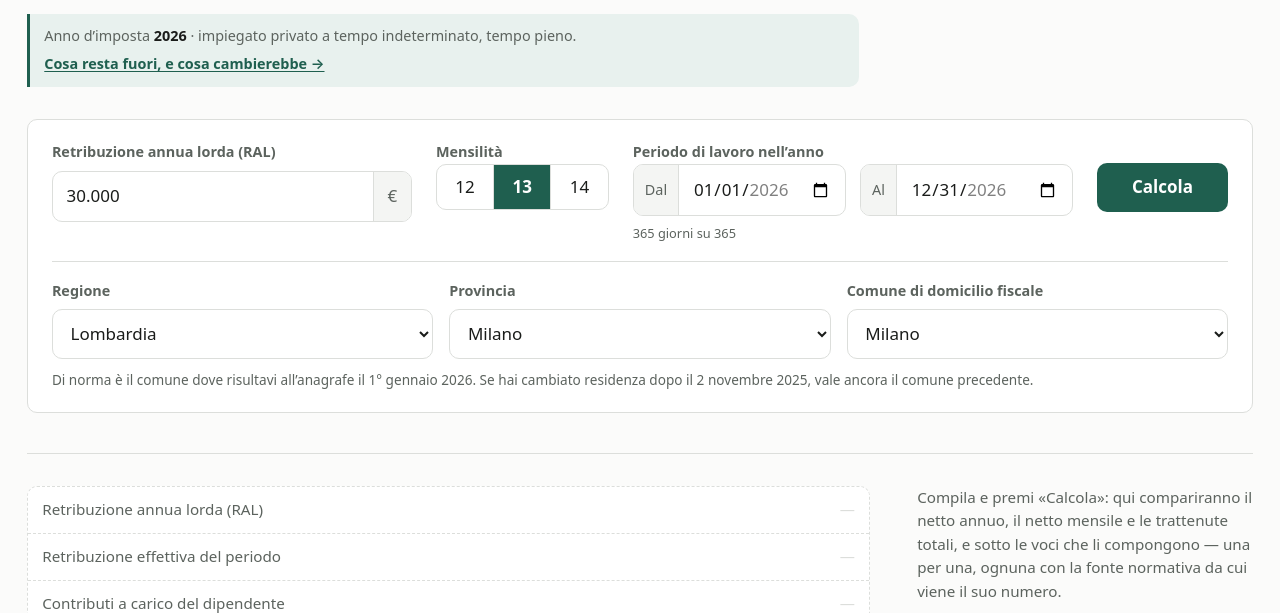
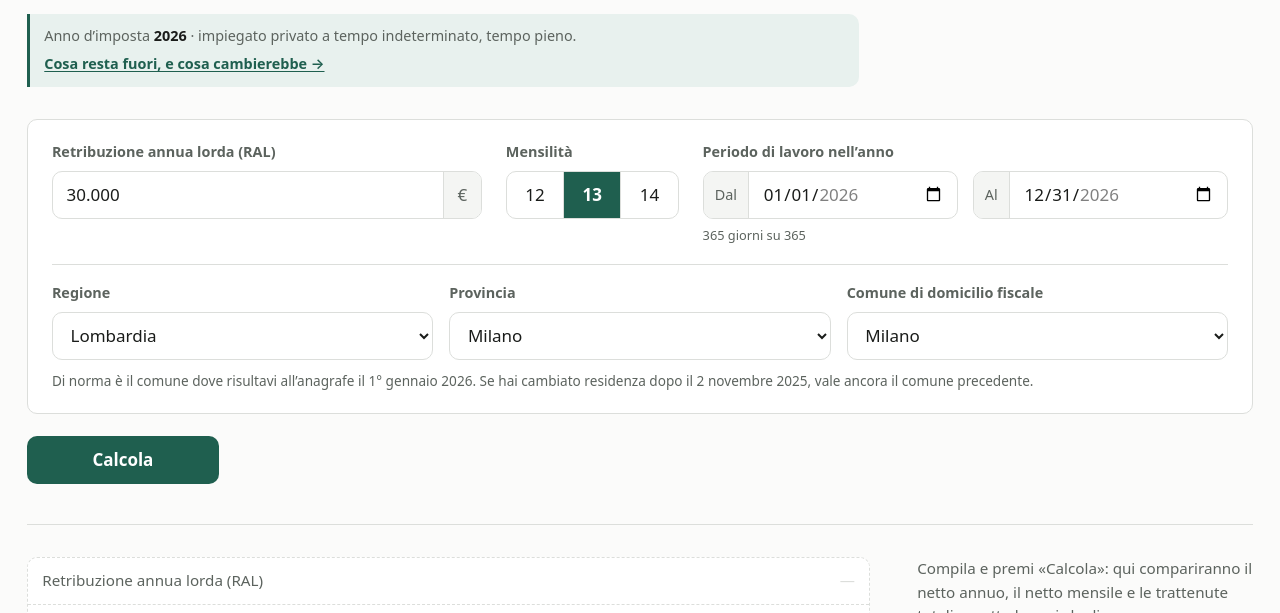
Before and after one commit to teodea/jethr-task, a website with bundled scripts: page index.html in a window 1280 px wide. Shown: the part 146-759 px from the top of the page. Built offline with nearby package versions, Linux system fonts and the light colour scheme.

Commit message:
fix: la barra ritrova il markup e i controlli un'altezza sola
Il commit del cruscotto (9b8b04e) aveva lasciato i file a meta': il CSS
sopra i 64rem disponeva una .cruscotto che nell'HTML non esisteva
ancora. Qui i campi entrano nel contenitore — e «Calcola» ne resta
fuori, perche' nella barra sarebbe il quinto controllo di una fila,
indistinguibile per posizione da una tendina.

Affiancati nella barra, campo di testo, segmenti, date e tendine
cadevano ognuno a una quota sua: tre padding diversi sommano tre
altezze diverse, e in colonna non si vede ma fianco a fianco si legge
tutta. L'altezza ora e' un valore dichiarato (--altezza-controllo) che
i controlli impongono al contenuto invece di riceverlo da lui; la
legenda dei fieldset riceve il distacco che il gap della griglia non
le da', perche' una legend non e' un grid item.

Co-Authored-By: Claude Fable 5 <noreply@anthropic.com>

```diff
--- a/index.html
+++ b/index.html
@@ -52,6 +52,12 @@
       </header>
 
       <form class="calcolatore" id="calcolatore" novalidate>
+        <!-- I campi stanno insieme dentro un contenitore, il bottone no: sopra i 1024px
+             questo diventa il cruscotto — la barra di controlli sotto l'intestazione — e
+             «Calcola» gli sta sotto, largo quanto lui. Da dentro la barra il bottone era il
+             quinto controllo di una fila, indistinguibile per posizione da una tendina; da
+             sotto e' l'unica cosa che si puo' premere. -->
+        <div class="cruscotto">
           <div class="campo">
             <label class="etichetta-campo" for="ral">Retribuzione annua lorda (RAL)</label>
             <div class="campo-valuta">
@@ -128,6 +134,7 @@
                  vive la data esatta, che il titolo del menu' non porta piu'. -->
             <p class="aiuto" id="aiuto-comune"></p>
           </div>
+        </div>
 
         <button class="calcola" type="submit">Calcola</button>
       </form>
--- a/web/stile.css
+++ b/web/stile.css
@@ -17,6 +17,14 @@
   --attenzione: #b3801a;
   --attenzione-tenue: #fdf4de;
   --raggio: 10px;
+
+  /* Un'altezza sola per ogni cosa che si tocca: campo, segmenti, date, tendine, bottone.
+     Lasciati alla loro altezza naturale non coincidono mai — il padding di un input di
+     testo, quello di un segmento e i due pixel che l'input[type=date] si porta dietro dal
+     controllo nativo danno tre misure diverse — e in colonna non si nota, ma affiancati
+     nella barra ogni bordo cade a una quota sua. Il valore vive qui perche' e' la stessa
+     misura in tutte e tre le disposizioni. */
+  --altezza-controllo: 3rem;
 
   /* La pagina ha una sola veste. Dichiararlo evita che un browser mobile in tema scuro
      inverta da solo campo e bottone, ottenendo l'unica combinazione che non abbiamo
@@ -137,8 +145,16 @@ a {
 
 /* Form */
 
+/* Il form e' due cose impilate: il cruscotto dei campi e, sotto, l'azione. In colonna
+   singola la distinzione non si vede — e' una sequenza verticale come tutto il resto — ma
+   e' la stessa struttura che sopra i 64rem diventa barra + bottone a tutta larghezza. */
 .calcolatore {
   margin: 2rem 0 0;
+  display: grid;
+  gap: 1.4rem;
+}
+
+.cruscotto {
   display: grid;
   gap: 1.4rem;
 }
@@ -156,6 +172,26 @@ a {
   font-size: 0.9rem;
   font-weight: 600;
   color: var(--inchiostro-tenue);
+}
+
+/* Su una <label> il distacco dal campo lo mette il `gap` della griglia; su una <legend> no,
+   perche' dentro un fieldset in `display: grid` la legenda non e' un grid item — sta fuori
+   dalla griglia, e il gap non la tocca. Senza questo margine la RAL scende di 0.45rem
+   rispetto a mensilita' e periodo, e nella barra la differenza si legge tutta. */
+legend.etichetta-campo {
+  margin-bottom: 0.45rem;
+}
+
+/* I quattro controlli condividono l'altezza, e la impongono al loro contenuto invece di
+   riceverla da lui: gli input dentro non hanno padding verticale (sotto) e si stirano fino
+   ai bordi, cosi' l'altezza e' un valore dichiarato e non la somma accidentale di tre
+   padding diversi. `min-height` e non `height`: chi ingrandisce il carattere nel browser
+   deve poter far crescere il controllo invece di veder tagliare il testo. */
+.campo-valuta,
+.periodo-estremo,
+.segmentato,
+.campo-luogo select {
+  min-height: var(--altezza-controllo);
 }
 
 .campo-valuta {
@@ -182,7 +218,7 @@ a {
 .campo-valuta input {
   flex: 1;
   min-width: 0;
-  padding: 0.7rem 0.85rem;
+  padding: 0 0.85rem;
   border: 0;
   outline: 0;
   background: transparent;
@@ -234,7 +270,7 @@ a {
 .campo-luogo select {
   width: 100%;
   min-width: 0;
-  padding: 0.7rem 0.85rem;
+  padding: 0 0.85rem;
   border: 1px solid var(--bordo);
   border-radius: var(--raggio);
   background: #fff;
@@ -275,9 +311,14 @@ a {
   width: fit-content;
 }
 
+/* Flex e non blocco con padding: da flex item il segmento si stira all'altezza del gruppo,
+   e il numero resta al centro di qualunque altezza sia. */
 .segmento {
   position: relative;
-  padding: 0.55rem 1.15rem;
+  display: flex;
+  align-items: center;
+  justify-content: center;
+  padding: 0 1.15rem;
   border-left: 1px solid var(--bordo);
   cursor: pointer;
   font-variant-numeric: tabular-nums;
@@ -357,7 +398,7 @@ a {
 
 .periodo-estremo input {
   min-width: 0;
-  padding: 0.7rem 0.85rem;
+  padding: 0 0.85rem;
   border: 0;
   outline: 0;
   background: transparent;
@@ -380,9 +421,12 @@ a {
   display: none;
 }
 
+/* Alto quanto un campo: e' un controllo anche lui, e in colonna singola sta nella stessa
+   sequenza verticale degli altri. */
 .calcola {
   justify-self: start;
-  padding: 0.75rem 1.9rem;
+  min-height: var(--altezza-controllo);
+  padding: 0 1.9rem;
   border: 0;
   border-radius: var(--raggio);
   background: var(--accento);
@@ -915,26 +959,27 @@ a {
 
 /* Schermo largo: il cruscotto
    ---------------------------
-   Sopra i 1024px la pagina smette di essere una colonna. Il form si stende in una barra
-   sotto l'intestazione, e cio' che ne esce si dispone su due colonne: la cascata a
-   sinistra, i tre numeri in un pannello a destra. Chi scorre le quindici voci ha sempre a
-   fianco il numero di cui sta leggendo la scomposizione.
+   Sopra i 1024px la pagina smette di essere una colonna. I campi si stendono in una barra
+   sotto l'intestazione, «Calcola» le sta sotto per tutta la sua larghezza, e cio' che ne
+   esce si dispone su due colonne: la cascata a sinistra, i tre numeri in un pannello a
+   destra. Chi scorre le quindici voci ha sempre a fianco il numero di cui sta leggendo la
+   scomposizione.
 
-   La lettura resta una sequenza verticale — inserisci, poi leggi — quindi il flusso non si
-   spezza: quello che cambia e' che l'input smette di occupare un'altezza che non gli serve.
-   Il gradino cade a 64rem perche' e' li' che la barra a due righe smette di comprimere i
-   suoi cinque controlli; sotto, la colonna singola resta la disposizione giusta e non c'e'
-   una larghezza intermedia in cui la pagina sembri strizzata. */
+   La lettura resta una sequenza verticale — inserisci, premi, leggi — quindi il flusso non
+   si spezza: quello che cambia e' che l'input smette di occupare un'altezza che non gli
+   serve. Il gradino cade a 64rem perche' e' li' che la barra a due righe smette di
+   comprimere i suoi quattro controlli; sotto, la colonna singola resta la disposizione
+   giusta e non c'e' una larghezza intermedia in cui la pagina sembri strizzata. */
 
 @media (min-width: 64rem) {
-  /* La barra. Due righe e non una: cinque controlli in fila sarebbero un pettine, e i tre
-     menu' del luogo sono i piu' larghi dei cinque. Prima riga «quanto e quando», seconda
-     «dove» — la stessa divisione che il form aveva in verticale. */
-  .calcolatore {
-    grid-template-columns: minmax(11rem, 0.9fr) auto minmax(21rem, 1.1fr) auto;
+  /* La barra. Due righe e non una: i tre menu' del luogo sono larghi quanto tutti gli altri
+     campi messi insieme, e in fila unica sarebbero un pettine. Prima riga «quanto e quando»,
+     seconda «dove» — la stessa divisione che il form aveva in verticale. */
+  .cruscotto {
+    grid-template-columns: minmax(11rem, 0.9fr) auto minmax(21rem, 1.1fr);
     /* Allineati in alto, non in basso: sotto il periodo pende «365 giorni su 365», e
        allineando le basi quella riga in piu' spingerebbe su il suo campo lasciando le
-       quattro etichette a quattro altezze diverse. */
+       tre etichette a tre altezze diverse. */
     align-items: start;
     gap: 1.1rem 1.5rem;
     padding: 1.35rem 1.5rem;
@@ -943,33 +988,33 @@ a {
     background: #fff;
   }
 
-  .calcolatore > :nth-child(1) {
+  .cruscotto > :nth-child(1) {
     grid-column: 1;
     grid-row: 1;
   }
 
-  .calcolatore > :nth-child(2) {
+  .cruscotto > :nth-child(2) {
     grid-column: 2;
     grid-row: 1;
   }
 
-  .calcolatore > :nth-child(3) {
+  .cruscotto > :nth-child(3) {
     grid-column: 3;
     grid-row: 1;
     align-content: start;
   }
 
-  /* Il bottone e' l'unico dei quattro senza etichetta sopra: senza questo margine
-     galleggerebbe in cima alla barra invece di allinearsi ai campi. */
+  /* Fuori dalla barra, non piu' largo di quanto gli serve. L'importanza gliela da' la
+     posizione — sotto il cruscotto, sul bianco della pagina, unica superficie premibile —
+     non la stazza: a tutta larghezza diventava una fascia verde da 1300px, che grida invece
+     di guidare. Alto quanto i controlli sopra, cosi' la barra e la sua azione stanno sullo
+     stesso ritmo verticale. */
   .calcolatore > .calcola {
-    grid-column: 4;
-    grid-row: 1;
-    justify-self: stretch;
-    margin-top: 1.35rem;
-    padding: 0.7rem 2.2rem;
+    min-width: 12rem;
+    padding: 0 2.2rem;
   }
 
-  .calcolatore > .campo-luogo {
+  .cruscotto > .campo-luogo {
     grid-column: 1 / -1;
     grid-row: 2;
     grid-template-columns: repeat(3, minmax(0, 1fr));
@@ -985,15 +1030,6 @@ a {
 
   .campo-valuta {
     max-width: none;
-  }
-
-  /* Affiancati, i controlli devono avere la stessa altezza: tre altezze diverse in fila
-     farebbero ondeggiare la riga. */
-  .campo-valuta,
-  .periodo-estremo,
-  .segmentato,
-  .campo-luogo select {
-    min-height: 2.9rem;
   }
 
   .periodo {
@@ -1150,7 +1186,6 @@ a {
   .calcola {
     justify-self: stretch;
     width: 100%;
-    padding: 0.85rem 1.9rem;
   }
 
   .risultato,
```
Lines whose indentation alone changed are shown as unchanged.
